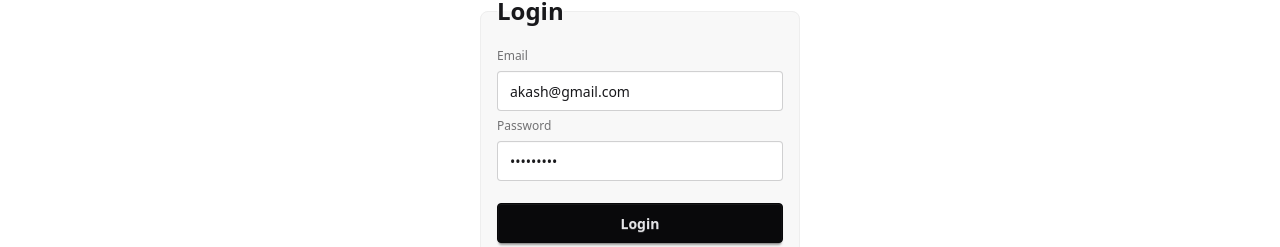
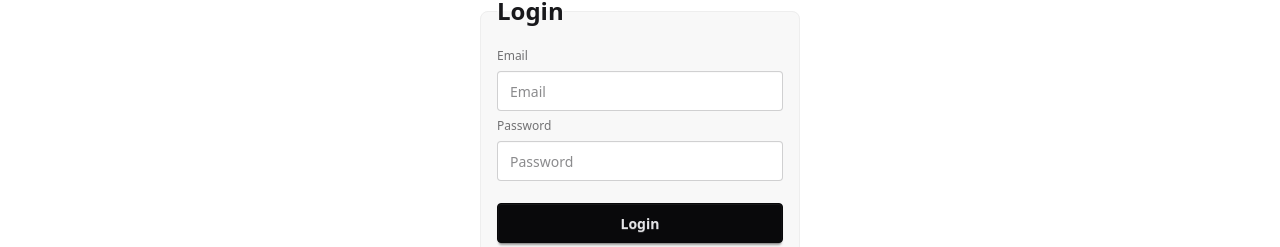
Before and after one commit to Sagarhulle04/Dev-Frontend, a React (Vite) app: page /login in a window 1280 px wide. Shown: the part 165-412 px from the top of the page. Built offline with nearby package versions, Linux system fonts and the light colour scheme; no server answers.

Commit message:
login page email password

```diff
--- a/src/components/Login.jsx
+++ b/src/components/Login.jsx
@@ -6,8 +6,8 @@ import { addUser } from "../utils/userSlice.js";
 import { BASE_URL } from "../utils/constants.js";
 
 const Login = () => {
-  const [email, setEmail] = useState("akash@gmail.com");
-  const [password, setPassword] = useState("Akash@123");
+  const [email, setEmail] = useState("");
+  const [password, setPassword] = useState("");
   const [error, setError] = useState("");
   const dispatch = useDispatch();
   const navigate = useNavigate();
```
